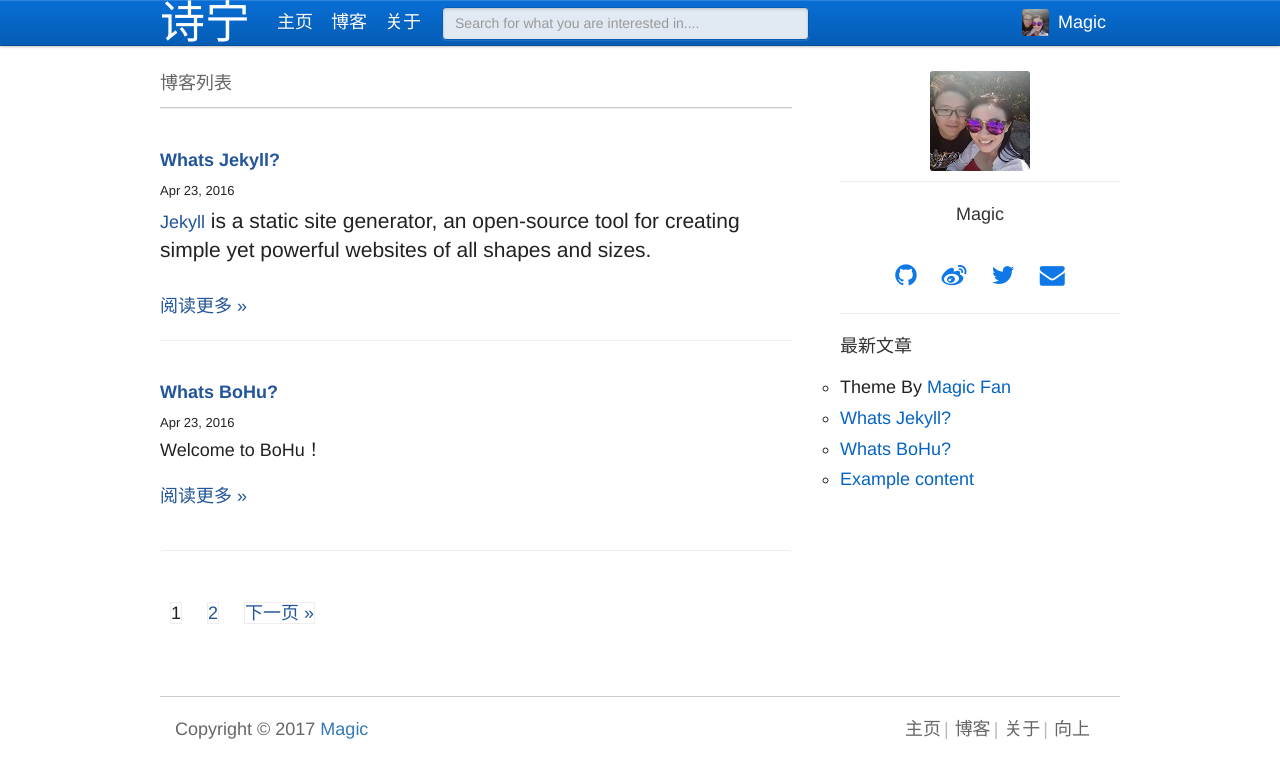
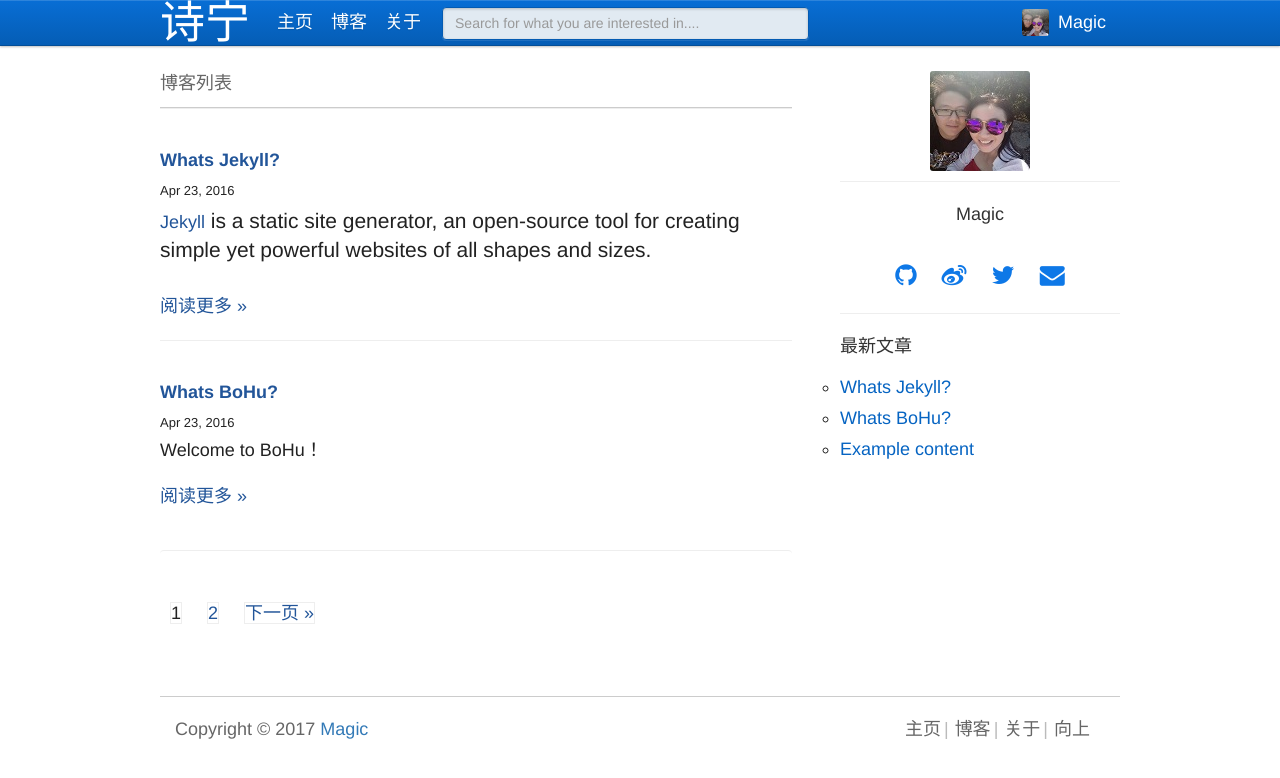
Before and after one commit to magic5650/blog, a Jekyll site: the page built from index.html, in a window 1280 px wide. Shown: the top 778 px of the page. Built offline with Jekyll 4.4.1, drawn with Linux system fonts in a browser that asks for light colours; the list of posts is cut into pages by our own code.

Commit message:
csschange

```diff
--- a/_includes/sidebar.html
+++ b/_includes/sidebar.html
@@ -19,7 +19,7 @@
 
   <div class="col-box-title myFont css2dcc4b9955748">最新文章</div>
   <ul class="post-list">
-    <li>Theme By <a href="http://www.jianshu.com/u/8694930d2e61">Magic Fan</a></li>
+<!--     <li>Theme By <a href="http://www.jianshu.com/u/8694930d2e61">Magic Fan</a></li> -->
     {% for post in site.posts limit:5 %}
       <li><a class="post-link" href="{{ post.url | prepend: site.baseurl }}" target="_blank">{{ post.title }}</a></li>
     {% endfor %}
--- a/_sass/main.scss
+++ b/_sass/main.scss
@@ -461,7 +461,7 @@ div.go-top div.stick {
 		border-bottom: 1px solid #eee;
 	    overflow: hidden;
 	    padding: 7px 14px;
-	    font-size: 18px;
+	    font-size: 18px；
 	    margin: 0;
 	}
 	.post-list{
```
